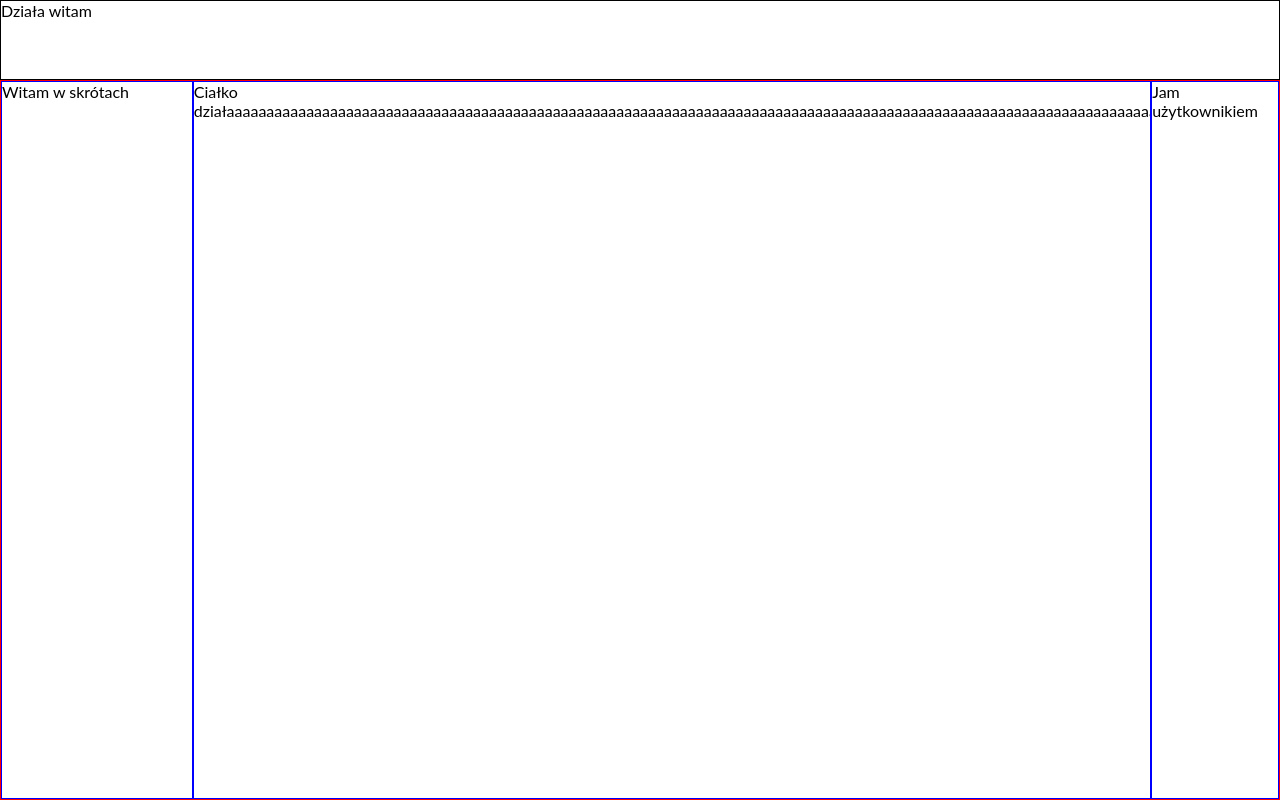
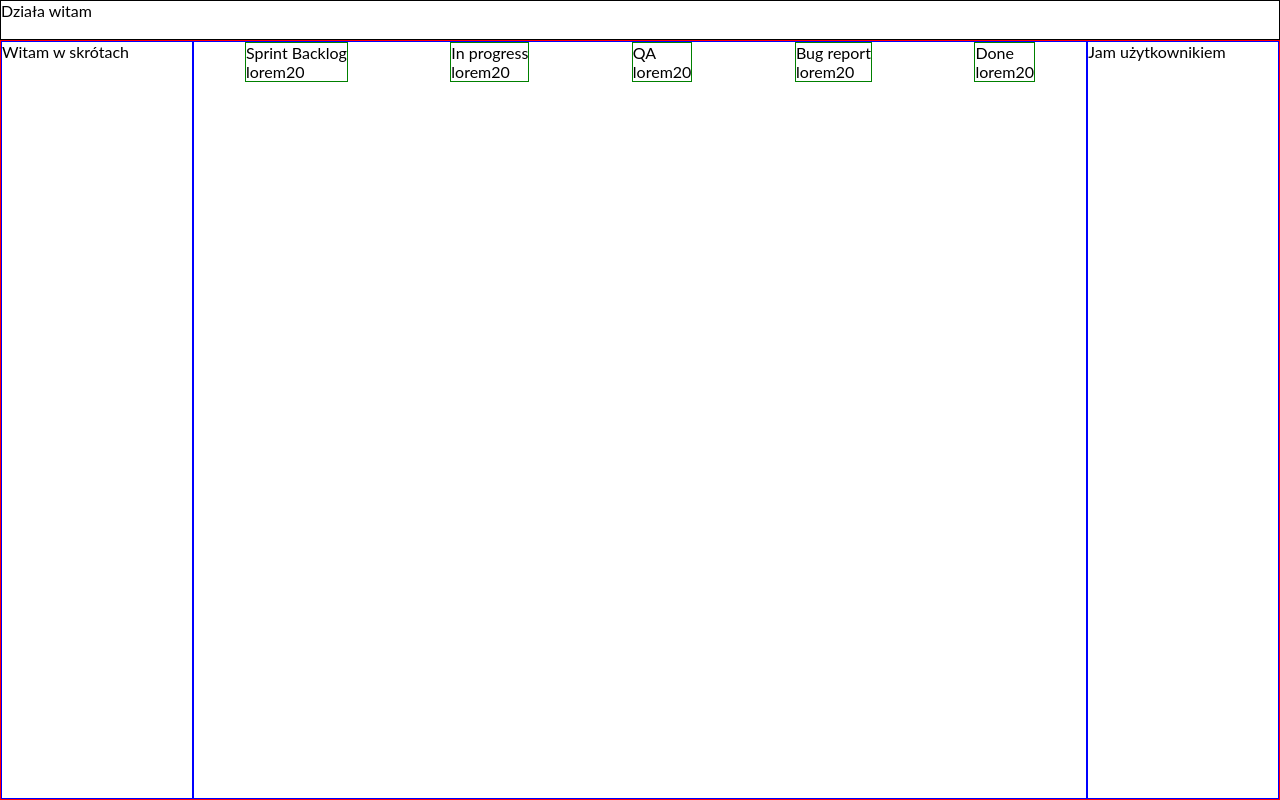
Before and after one commit to lnowak/Kaban_board, a React app: page / in a window 1280 px wide. Built offline with nearby package versions, Linux system fonts and the light colour scheme.

Commit message:
body columns added

```diff
--- a/src/js/app.js
+++ b/src/js/app.js
@@ -2,19 +2,29 @@ import React, {Component} from "react";
 import ReactDOM, { render } from 'react-dom';
 import './../sass/style.scss';
 
-import WelcomeInfo from './components/WelcomeInfo/welcomeInfo';
+import Header from './components/Header/header';
 import Board from './components/Board/board';
 
 class Kaban extends Component {
     state = {
+        boardCol: [
+            {id: 1, name: 'Sprint Backlog'},
+            {id: 2, name: 'In progress'},
+            {id: 3, name: 'QA'},
+            {id: 4, name: 'Bug report'},
+            {id: 5, name: 'Done'}
+        ]
+    }
 
+    createBoardCol = () => {
+        console.log('coś działa')
     }
 
     render() {
         return (
             <>
-                <WelcomeInfo  />
-                <Board />
+                <Header  />
+                <Board sendedState={this.state.boardCol}/>
             </>
         )
     }
--- a/src/js/components/Board/BoardBody/boardBody.js
+++ b/src/js/components/Board/BoardBody/boardBody.js
@@ -4,14 +4,27 @@ import ReactDOM, { render } from 'react-dom';
 
 
 class BoardBody extends Component {
- render() {
-     return (
-         <div className='board__section board__body'>
-            Ciałko działaaaaaaaaaaaaaaaaaaaaaaaaaaaaaaaaaaaaaaaaaaaaaaaaaaaaaaaaaaaaaaaaaaaaaaaaaaaaaaaaaaaaaaaaaaaaaaaaaaaaaaaaaaaaaaaaaaaaaaaaaaaaaaaaaaaaaaaaaaaaaaaa
+    render() {
 
-         </div>
-     )
- }
+        // console.log(this.props.sendedState);
+        let list = this.props.sendedState.map(e=> {
+            console.log(e);
+            return(
+                <li data-id={e.id} key={e.id} className='boardBody__column'>
+                    {e.name}
+                    <div>lorem20</div>
+
+                </li>
+            )
+        })
+        return (
+            <div className='board__section board__body'>
+                <ul>
+                    {list}
+                </ul>
+            </div>
+        )
+    }
 }
 
 export default BoardBody;
--- a/src/js/components/Board/board.js
+++ b/src/js/components/Board/board.js
@@ -10,7 +10,7 @@ class Board extends Component {
      return (
          <div className='board'>
             <Shortcuts />
-            <BoardBody />
+            <BoardBody sendedState={this.props.sendedState}/>
             <UserInfo />
          </div>
      )
--- /dev/null
+++ b/src/js/components/Header/header.js
@@ -0,0 +1,12 @@
+import React, {Component} from "react";
+import ReactDOM, { render } from 'react-dom';
+
+
+
+class Header extends Component {
+ render() {
+     return <div className='header'>Działa witam</div>
+ }
+}
+
+export default Header;
--- a/src/js/components/WelcomeInfo/welcomeInfo.js
+++ /dev/null
@@ -1,12 +0,0 @@
-import React, {Component} from "react";
-import ReactDOM, { render } from 'react-dom';
-
-
-
-class WelcomeInfo extends Component {
- render() {
-     return <div className='welcomeInfo'>Działa witam</div>
- }
-}
-
-export default WelcomeInfo;
--- a/src/sass/style.scss
+++ b/src/sass/style.scss
@@ -14,8 +14,8 @@
     width: 100vw;
 }
 
-.welcomeInfo {
-    height: 10%;
+.header {
+    height: 5%;
     width: 100vw;
     border: 1px black solid;
 }
@@ -25,7 +25,7 @@
     justify-content: space-between;
     align-items: flex-start;
     width: 100vw;
-    height: 90%;
+    height: 95%;
     border: 1px solid red;
 }
 
@@ -35,7 +35,7 @@
 }
 
 .board__userInfo {
-    width: 10%;
+    width: 15%;
 }
 
 .board_shrtcuts {
@@ -43,6 +43,19 @@
 }
 
 .board__body {
-    width: 75%;
+    width: 70%;
     overflow: auto;
 }
+
+.board__body ul {
+    display: flex;
+    justify-content: space-around;
+    align-items: center;
+    list-style: none;
+}
+
+.boardBody__column {
+    border: 1px solid green;
+    height: 100%;
+
+}
```
